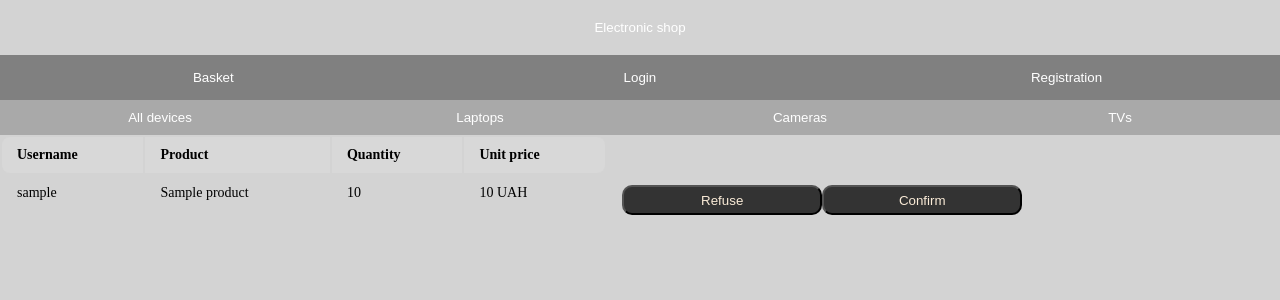
After one commit to tyurinart14/Eshop, a Django app: page /returns in a window 1280 px wide. The commit adds this page. Shown: the top 300 px of the page. Run offline with Django 4.2, Linux system fonts and the light colour scheme; tables that the repository leaves empty hold one stand-in row (values such as "Sample post").

Commit message:
Added order processing. Changed html files.

```diff
--- a/cart/templates/includes/style_for_table_cart.html
+++ b/cart/templates/includes/style_for_table_cart.html
@@ -46,4 +46,9 @@
         display: flex;
         justify-content: center;
     }
+
+    .container-buttons-2 {
+        display: flex;
+        justify-content: left;
+    }
 </style>
--- a/djangoEshop/settings.py
+++ b/djangoEshop/settings.py
@@ -41,7 +41,8 @@ INSTALLED_APPS = [
     'user.apps.UserConfig',
     'products.apps.ProductsConfig',
     'orders.apps.OrdersConfig',
-    'cart',
+    'cart.apps.CartConfig',
+    'goods_return.apps.GoodsReturnConfig'
 
 ]
 
--- a/djangoEshop/urls.py
+++ b/djangoEshop/urls.py
@@ -10,7 +10,8 @@ urlpatterns = [
     path('', include("products.urls")),
     path('', include('user.urls')),
     path('cart/', include('cart.urls')),
-    path('', include('orders.urls'))
+    path('', include('orders.urls')),
+    path('', include('goods_return.urls'))
 ]
 
 handler404 = "djangoEshop.view.handle_not_found"
--- /dev/null
+++ b/goods_return/models.py
@@ -0,0 +1,17 @@
+from django.db import models
+from orders.models import OrderItem
+from user.models import UserModel
+
+
+class ProductReturn(models.Model):
+    product = models.ForeignKey(OrderItem, on_delete=models.CASCADE)
+    user = models.ForeignKey(UserModel, on_delete=models.CASCADE)
+    status = models.BooleanField(null=True, blank=True)
+    created = models.DateTimeField(auto_now_add=True)
+
+    class Meta:
+        db_table = 'returns'
+        ordering = ('-created',)
+
+    def __str__(self):
+        return '{}'.format(self.id)
--- /dev/null
+++ b/goods_return/templates/returns_detail.html
@@ -0,0 +1,38 @@
+{% extends 'base.html' %}
+{% block title %}Shopping basket{% endblock %}
+{% block container %}
+    {% include 'includes/style_for_table_cart.html' %}
+    {% include 'includes/style_for_homepage.html' %}
+    <table class="table" style="margin-top: -1.5%">
+        <thead>
+        <tr>
+            <th>Username</th>
+            <th>Product</th>
+            <th>Quantity</th>
+            <th>Unit price</th>
+        </tr>
+        </thead>
+        <tbody>
+        {% for item in object_list %}
+            <tr>
+                <td>{{ item.user.username }}</td>
+                <td>{{ item.product.product.name }}</td>
+                <td>{{ item.product.quantity }}</td>
+                <td>{{ item.product.product.price }} UAH</td>
+                <td>
+                    <div class="container-buttons-2">
+                        <form style="text-align: center" action="{% url "refusal_order" order_id=item.pk %}"
+                              target="_self">
+                            <button style="" class="b_color_2">Refuse</button>
+                        </form>
+                        <form style="text-align: center" action="{% url "confirm_return" order_id=item.pk %}"
+                              target="_self">
+                            <button class="b_color_3">Confirm</button>
+                        </form>
+                    </div>
+                </td>
+            </tr>
+        {% endfor %}
+        </tbody>
+    </table>
+{% endblock %}
--- /dev/null
+++ b/goods_return/urls.py
@@ -0,0 +1,9 @@
+from django.urls import path
+from goods_return import views
+
+urlpatterns = [
+    path('returns/<int:order_id>', views.create_return, name="create_new_return"),
+    path('returns', views.ReturnsView.as_view(), name="returns_list"),
+    path('refusal/order/<int:order_id>', views.refusal_to_return, name="refusal_order"),
+    path('confirm/order/<int:order_id>', views.return_confirmation, name="confirm_return")
+]
--- /dev/null
+++ b/goods_return/views.py
@@ -0,0 +1,45 @@
+from django.shortcuts import render, redirect
+from orders.models import OrderItem
+from user.models import UserModel
+from goods_return.models import ProductReturn
+from django.views.generic import ListView
+
+
+def create_return(request, order_id):
+    order = OrderItem.objects.get(id=order_id)
+    product_return = ProductReturn.objects.create(user_id=order.user.pk, product_id=order.pk)
+    return render(request, "ready_return.html", {'product_return': product_return})
+
+
+class ReturnsView(ListView):
+    model = ProductReturn
+    template_name = 'returns_detail.html'
+
+
+def refusal_to_return(request, order_id):
+    return_order = ProductReturn.objects.get(id=order_id)
+    order_status = OrderItem.objects.get(id=return_order.product_id)
+    order_status.return_status = False
+    order_status.save()
+
+    return_order.delete()
+
+    return redirect("returns_list")
+
+
+def return_confirmation(request, order_id):
+    return_order = ProductReturn.objects.get(id=order_id)
+    return_product = return_order.product.product
+    return_product.amount += int(return_order.product.quantity)
+    return_product.save()
+
+    user = return_order.user
+    user.wallet += int(return_order.product.quantity * return_order.product.price)
+    user.save()
+
+    order = return_order.product
+    order.return_status = True
+    order.save()
+
+    return_order.delete()
+    return redirect("returns_list")
--- a/orders/models.py
+++ b/orders/models.py
@@ -33,6 +33,7 @@ class OrderItem(models.Model):
     price = models.DecimalField(max_digits=10, decimal_places=2)
     quantity = models.PositiveIntegerField(default=1)
     user = models.ForeignKey(UserModel, on_delete=models.CASCADE)
+    return_status = models.BooleanField(null=True, blank=True)
 
     def __str__(self):
         return '{}'.format(self.id)
--- a/templates/base.html
+++ b/templates/base.html
@@ -12,9 +12,21 @@
     </form>
 </div>
 <div class="second-btn-group" style="width:100%">
-    <form action="{% url "cart_detail" %}" target="_self">
-        <button style="width:33.33%">Basket</button>
-    </form>
+    {% if user.is_authenticated %}
+        {% if user.is_staff %}
+            <form action="{% url "returns_list" %}" target="_self">
+                <button style="width:33.33%">Returns of goods</button>
+            </form>
+        {% else %}
+            <form action="{% url "cart_detail" %}" target="_self">
+                <button style="width:33.33%">Basket</button>
+            </form>
+        {% endif %}
+    {% else %}
+        <form action="{% url "cart_detail" %}" target="_self">
+            <button style="width:33.33%">Basket</button>
+        </form>
+    {% endif %}
     {% if user.is_authenticated %}
         {% if user.is_staff %}
             <form action="{% url "add_product" %}" target="_self">
--- a/templates/includes/style_for_homepage.html
+++ b/templates/includes/style_for_homepage.html
@@ -48,7 +48,30 @@
         background-color: darkgray;
     }
 
+    .b_color_2:hover {
+        background-color: indianred;
+    }
+
+    .b_color_2 {
+        background: #333333;
+        color: antiquewhite;
+        width: 200px;
+        border-radius: 10px;
+        height: 30px;
+    }
+
+    .b_color_3 {
+        background: #333333;
+        color: antiquewhite;
+        width: 200px;
+        border-radius: 10px;
+        height: 30px;
+
+    }.b_color_3:hover {
+        background-color: darkseagreen;
+    }
 </style>
+
 <div class="btn-group" style="width:100%">
     <form action="http://127.0.0.1:8000/homepage" target="_self">
         <button style="width:25%">All devices</button>
```
Also changed, not shown: goods_return/templates/ready_return.html (added, +8 -0 lines), orders/templates/history.html (+22 -5 lines).
